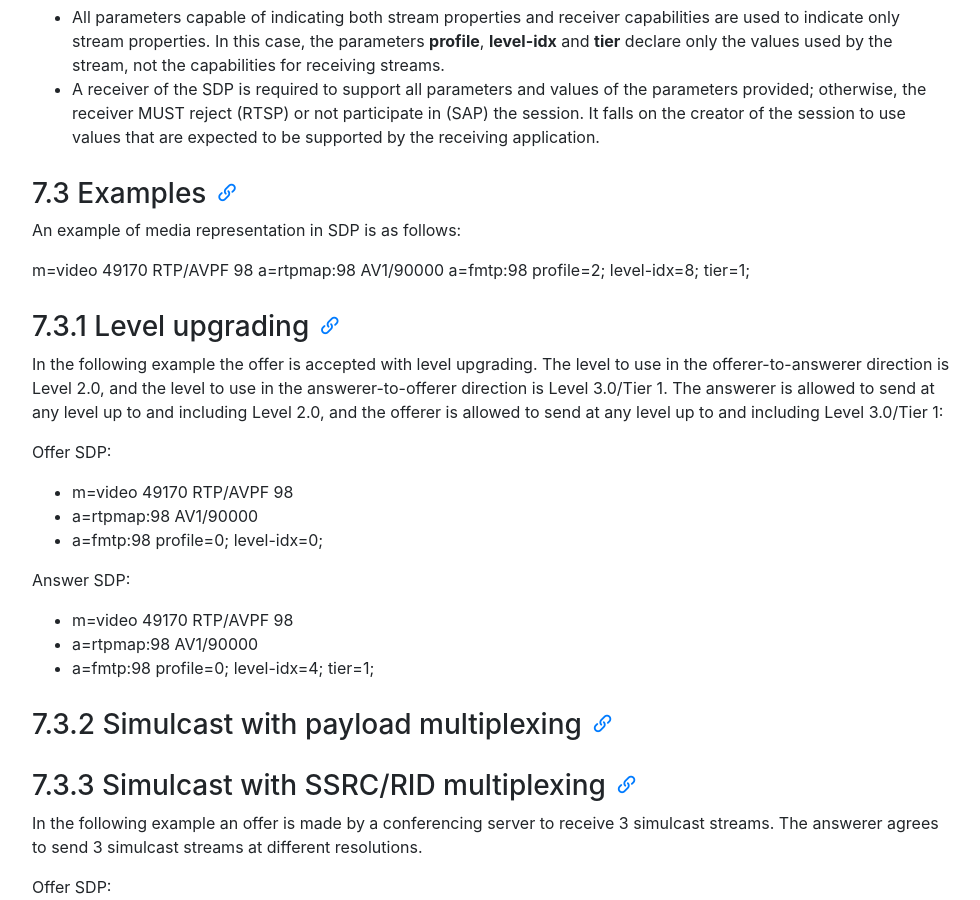
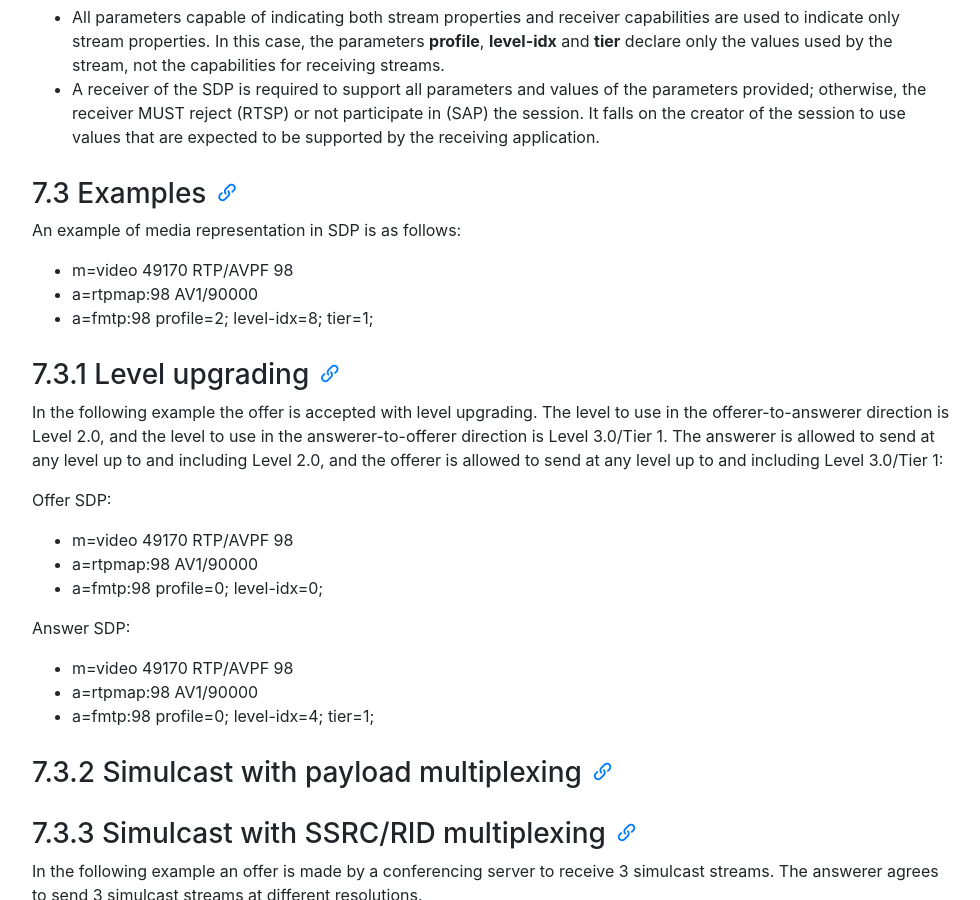
Before and after one commit to AOMediaCodec/av1-rtp-spec, a Jekyll site: the page built from index.md, in a window 1280 px wide and 900 px high, scrolled down 11667 px. Shown: the whole window, without its empty margins (53-1033 px from the left). Built offline with Jekyll 4.4.1, drawn with Linux system fonts in a browser that asks for light colours; nearby versions of some CDN libraries.

Commit message:
Fix formatting

```diff
--- a/av1-rtp-spec.md
+++ b/av1-rtp-spec.md
@@ -392,9 +392,9 @@ When AV1 over RTP is offered with SDP in a declarative style, as in Real Time St
 ### 7.3 Examples
 An example of media representation in SDP is as follows:
 
-m=video 49170 RTP/AVPF 98
-a=rtpmap:98 AV1/90000
-a=fmtp:98 profile=2; level-idx=8; tier=1;
+* m=video 49170 RTP/AVPF 98
+* a=rtpmap:98 AV1/90000
+* a=fmtp:98 profile=2; level-idx=8; tier=1;
 
 ### 7.3.1 Level upgrading
 In the following example the offer is accepted with level upgrading. The level to use in the offerer-to-answerer direction is Level 2.0, and the level to use in the answerer-to-offerer direction is Level 3.0/Tier 1.  The answerer is allowed to send at any level up to and including Level 2.0, and the offerer is allowed to send at any level up to and including Level 3.0/Tier 1:
```
